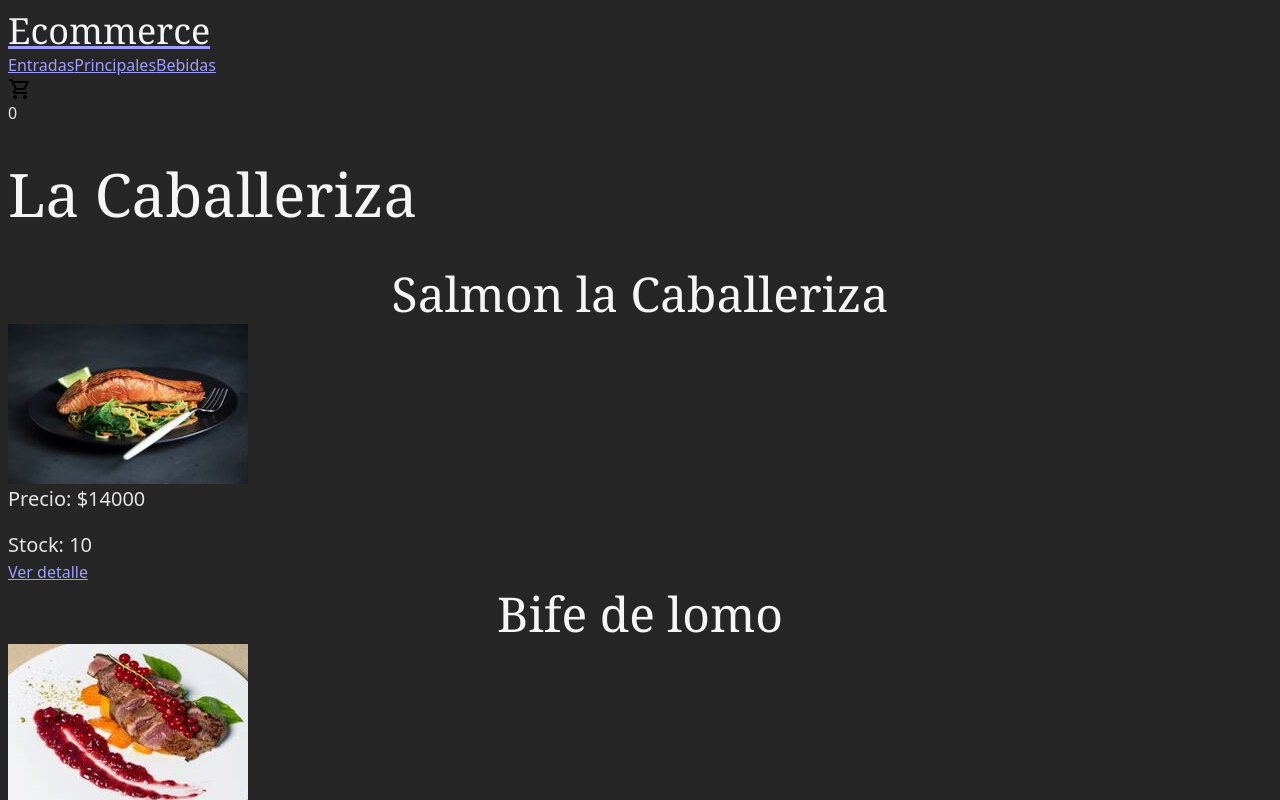
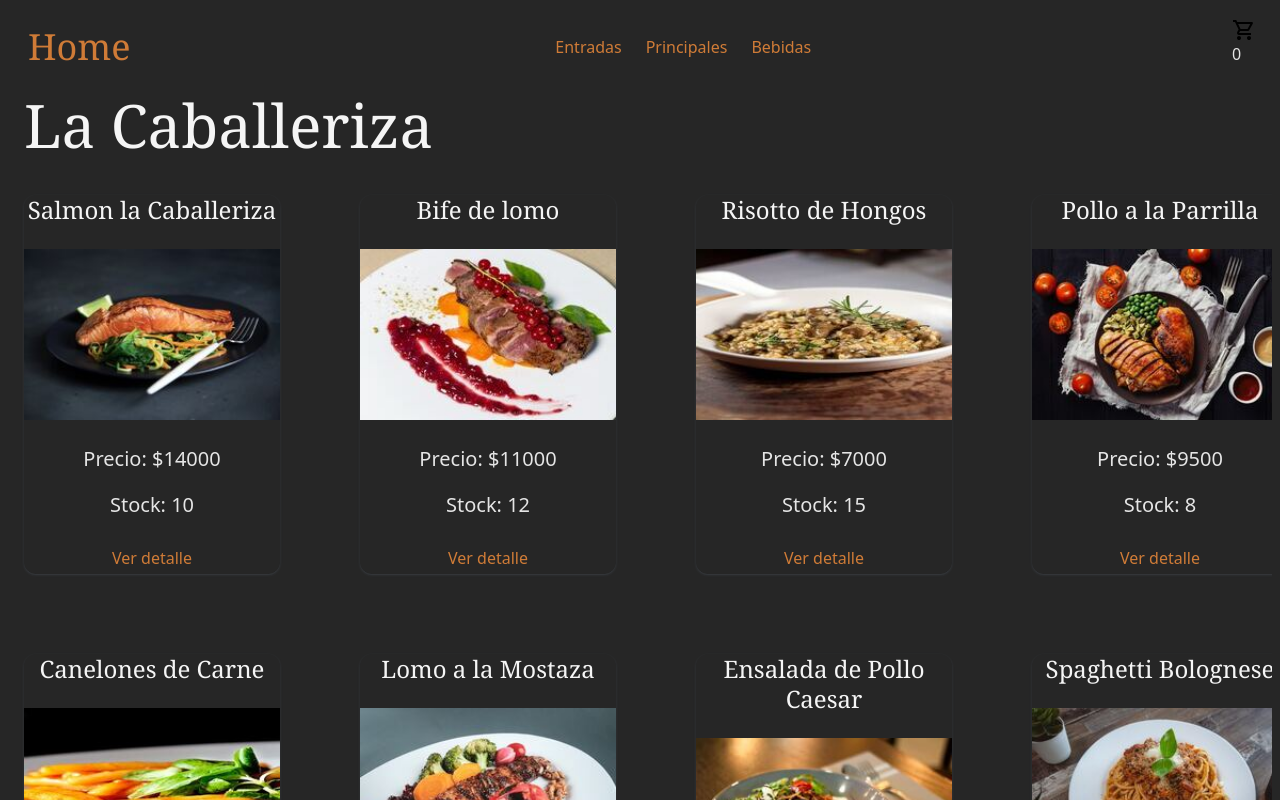
Before and after one commit to MarcosRillo/Preentrega-2, a React (Vite) app in the folder Ecommerce/: page / in a window 1280 px wide. Shown: the top 800 px of the page. Built offline with nearby package versions, Linux system fonts and the light colour scheme.

Commit message:
Preentrega2 Rillo Cabanne

```diff
--- a/Ecommerce/src/asyncMock.js
+++ b/Ecommerce/src/asyncMock.js
@@ -30,7 +30,7 @@ const platos = [
     },
     {
         id: '4',
-        name: 'Pechuga de Pollo a la Parrilla',
+        name: 'Pollo a la Parrilla',
         price: 9500,
         category: 'principales',
         img: pictures.pechugaImg,
@@ -84,7 +84,7 @@ const platos = [
     },
     {
         id: '10',
-        name: 'Empanadas de Queso y Jamón',
+        name: 'Empanadas',
         price: 7500,
         category: 'entradas',
         img: pictures.empanadasImg,
--- a/Ecommerce/src/components/CartWidget/CartWidget.jsx
+++ b/Ecommerce/src/components/CartWidget/CartWidget.jsx
@@ -2,7 +2,7 @@ import cart from './assets/cart.svg'
 
 const CartWidget = () => {
   return (
-    <div>
+    <div className='navbar-brand'>
         <img src={cart} alt="icon-carrito" />
         0
     </div>
--- a/Ecommerce/src/components/Item/Item.jsx
+++ b/Ecommerce/src/components/Item/Item.jsx
@@ -2,19 +2,19 @@ import { Link } from "react-router-dom"
 
 const Item = ({id, name, img, price, stock}) => {
   return (
-    <article>
-        <header>
-            <h2>{name}</h2>
+    <article className="card">
+        <header className="card-title">
+            <h5>{name}</h5>
         </header>
         <picture>
-            <img src={img} alt={name} />
+            <img src={img} alt={name} className="card-img"/>
         </picture>
-        <section>
+        <section className="card-content">
             <p>Precio: ${price}</p>
             <p>Stock: {stock}</p>
         </section>
         <footer>
-            <Link to={`/item/${id}`}>Ver detalle</Link>
+            <Link to={`/item/${id}`} className="link">Ver detalle</Link>
         </footer>
 
     </article>
--- a/Ecommerce/src/components/ItemDetail/ItemDetail.jsx
+++ b/Ecommerce/src/components/ItemDetail/ItemDetail.jsx
@@ -1,10 +1,10 @@
 import ItemCount from "../ItemCount/ItemCount"
 
-const ItemDetail = ({id, name, img, category, description, price, stock}) => {
+const ItemDetail = ({name, img, category, description, price, stock}) => {
   return (
-    <article>
-        <header>
-            <h2>{name}</h2>
+    <article className="index__section">
+        <header >
+            <h3>{name}</h3>
         </header>
         <picture>
             <img src={img} alt={name} />
--- a/Ecommerce/src/components/ItemDetailContainer/ItemDetailContainer.jsx
+++ b/Ecommerce/src/components/ItemDetailContainer/ItemDetailContainer.jsx
@@ -17,7 +17,7 @@ const ItemDetailContainer = () => {
             })
     }, [itemId])
   return (
-    <div>
+    <div className="base-content">
         <ItemDetail {...product} />
     </div>
   )
--- a/Ecommerce/src/components/ItemList/ItemList.jsx
+++ b/Ecommerce/src/components/ItemList/ItemList.jsx
@@ -2,7 +2,7 @@ import Item from "../Item/Item"
 
 const ItemList = ({products}) => {
   return (
-    <div>
+    <div className="cards">
         {products.map(prod => <Item key={prod.id} {...prod} />)}
     </div>
   )
--- a/Ecommerce/src/components/ItemListContainer/ItemListContainer.jsx
+++ b/Ecommerce/src/components/ItemListContainer/ItemListContainer.jsx
@@ -19,10 +19,10 @@ const ItemListContainer = ({greeting}) => {
       })
   },[categoryId])
   return (
-    <>
+    <div className="container">
         <h1>{greeting}</h1>
         <ItemList products={products} />
-    </>
+    </div>
   )
 }
 
--- a/Ecommerce/src/components/navBar/NavBar.jsx
+++ b/Ecommerce/src/components/navBar/NavBar.jsx
@@ -3,14 +3,14 @@ import { NavLink, Link } from "react-router-dom"
 
 const NavBar = () => {
     return (
-        <nav>
+        <nav className="navbar">
             <Link to='/'>
-            <h3>Ecommerce</h3>
+            <h3 className="link">Home</h3>
             </Link>
-            <div>
-                <NavLink to={`/category/entradas`}>Entradas</NavLink>
-                <NavLink to={`/category/principales`}>Principales</NavLink>
-                <NavLink to={`/category/bebidas`}>Bebidas</NavLink>
+            <div className="navbar-links">
+                <NavLink to={`/category/entradas`} className={'link'}>Entradas</NavLink>
+                <NavLink to={`/category/principales`} className={'link'}>Principales</NavLink>
+                <NavLink to={`/category/bebidas`} className={'link'}>Bebidas</NavLink>
             </div>
             <CartWidget />
         </nav>
--- a/Ecommerce/src/scss/components/_cards.scss
+++ b/Ecommerce/src/scss/components/_cards.scss
@@ -1,11 +1,17 @@
 $card-bg: transparent;
 $card-radius: #{12px};
+
+.cards {
+  grid-area: cards;
+  @include grid(1fr 1fr 1fr 1fr, none, none);
+  gap: 5rem;
+  width: 100%;
 
   .card {
     overflow: hidden;
     position: relative;
-    transition: all .3s ease;
-    box-shadow: $shadow-lg;
+    transition: all 0.3s ease;
+    box-shadow: $shadow;
     border-radius: $card-radius;
     background-color: $card-bg;
     text-align: center;
@@ -30,3 +36,4 @@ $card-radius: #{12px};
       height: auto;
     }
   }
+}
--- /dev/null
+++ b/Ecommerce/src/scss/layouts/_base-layout.scss
@@ -0,0 +1,83 @@
+$header-bg-color: $color-gray-800;
+$header-border-color: $color-gray-900;
+
+$footer-bg-color: transparent;
+$footer-text-color: $body-text-color;
+
+.base {
+    &-layout {
+        display: flex;
+        flex-direction: column;
+        background-size: cover;
+        background-position: center;
+    }
+
+    &-header {
+        top: 0;
+        left: 0;
+        right: 0;
+        z-index: 9000;
+        position: fixed;
+        box-shadow: 0 0 1em -0.125em rgba(10, 10, 10, 10%),
+                    0 0 1px rgba(10, 10, 10, 2%);
+
+        border-bottom: 1px solid $header-border-color;
+        background-color: $header-bg-color;
+    }
+
+    &-content {
+        flex: 1;
+        position: relative;
+        margin-top: 10vh;
+        display: flex;
+        justify-content: center;
+        .index__section {
+            @include flex (column, center, center, 50px);
+            width: 100%;
+            text-align: center;
+            p {
+                text-shadow: $shadow-md;
+                color: $color-secondary;
+                transition: all .2s ease-in-out;
+
+                &:hover {
+                    color: $color-secondary-hover;
+                }
+            }
+
+            &-links {
+                @include flex (row, center, center, 12.5rem);
+                margin-top: 4rem;
+                li {
+                    list-style: none;
+                    font-size: $font-4xl;
+                    a {
+                        font-weight: $font-semibold;
+                        font-family: $font-primary;
+                        color: $color-primary;
+
+                        &:hover {
+                            color: $color-primary-hover;
+                        }
+                    }
+                }
+            }
+        }
+    }
+
+    &-footer {
+        background-color: $footer-bg-color;
+        @include flex (row, center, end, 20px);
+        .footer-ul {
+            @include flex (row, center, end, 60px);
+            li {
+                list-style: none;
+                a {
+                    img {
+                        height: 40px;
+                    }
+                }
+            }
+        }
+    }
+}
--- a/Ecommerce/src/scss/style.scss
+++ b/Ecommerce/src/scss/style.scss
@@ -15,6 +15,9 @@
 @import "components/links";
 @import "components/navbar";
 
+// Layout
+@import 'layouts/base-layout'
+
 // Medias query
 // @import "layouts/medias/media768";
 // @import "layouts/medias/media320";
```
Also changed, not shown: 29 other files (tests, documents, lock files or other folders). Lines whose indentation alone changed are shown as unchanged.
